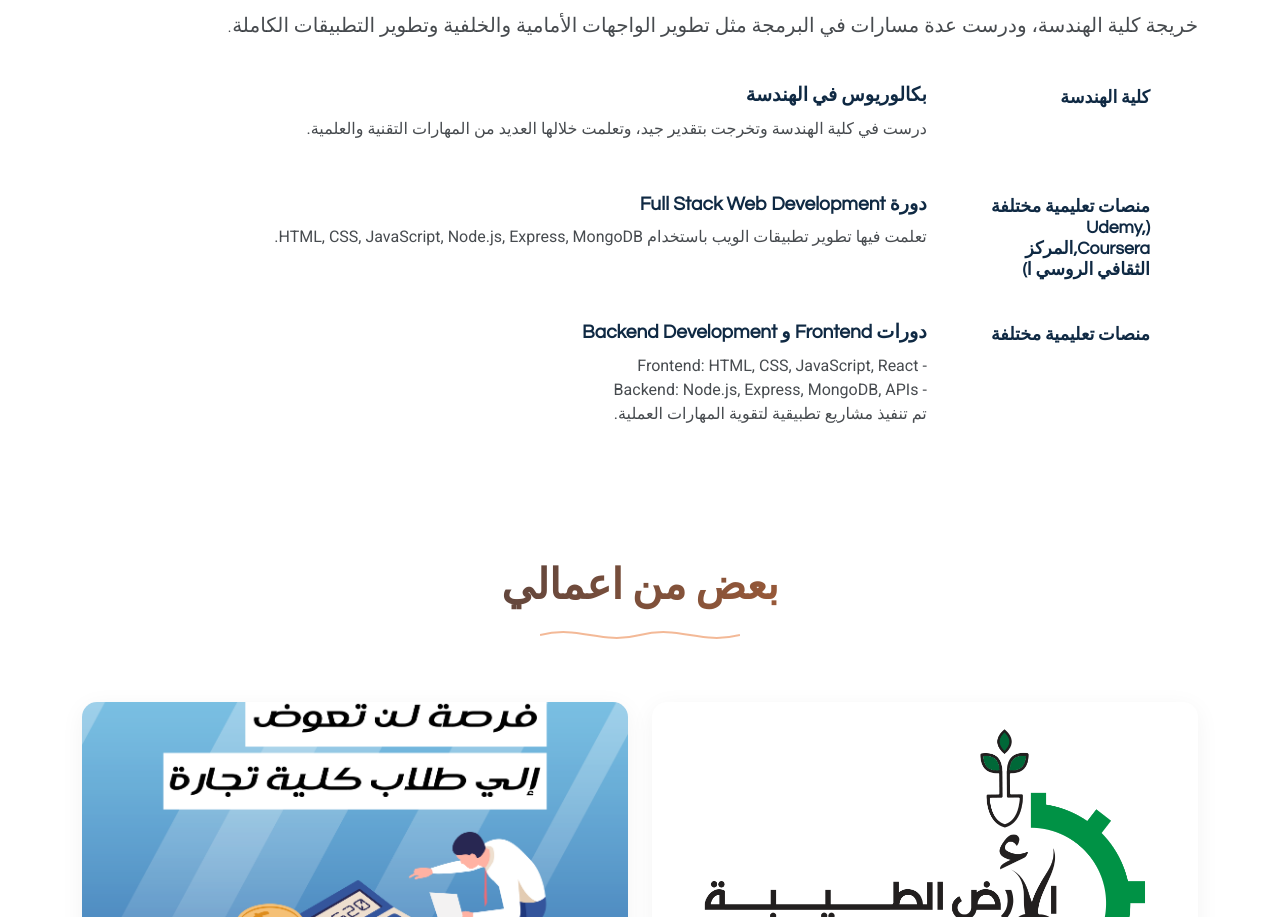
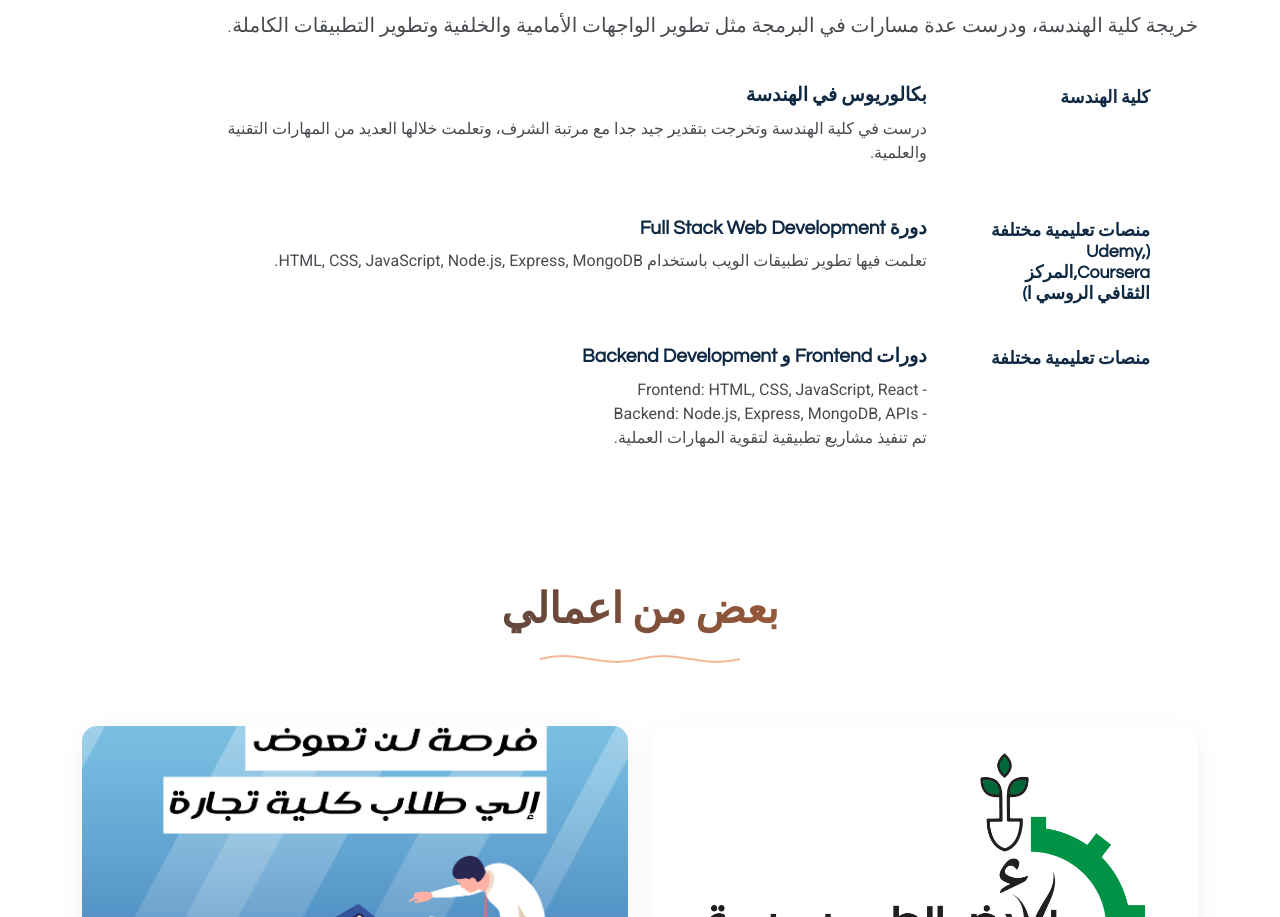
Before and after one commit to AlaaGamal1821998/aengAlaagamal-web, a plain HTML site: page index.html in a window 1280 px wide. Shown: the part 2113-3030 px from the top of the page. Drawn offline with Linux system fonts and the light colour scheme.

Commit message:
Update index.html

```diff
--- a/index.html
+++ b/index.html
@@ -246,7 +246,7 @@
 
       <div class="timeline-right">
         <h3 class="position">بكالوريوس في الهندسة</h3>
-        <p class="description">درست في كلية الهندسة وتخرجت بتقدير جيد، وتعلمت خلالها العديد من المهارات التقنية والعلمية.</p>
+        <p class="description">درست في كلية الهندسة وتخرجت بتقدير جيد جدا مع مرتبة الشرف، وتعلمت خلالها العديد من المهارات التقنية والعلمية.</p>
       </div>
     </div>
 
```
